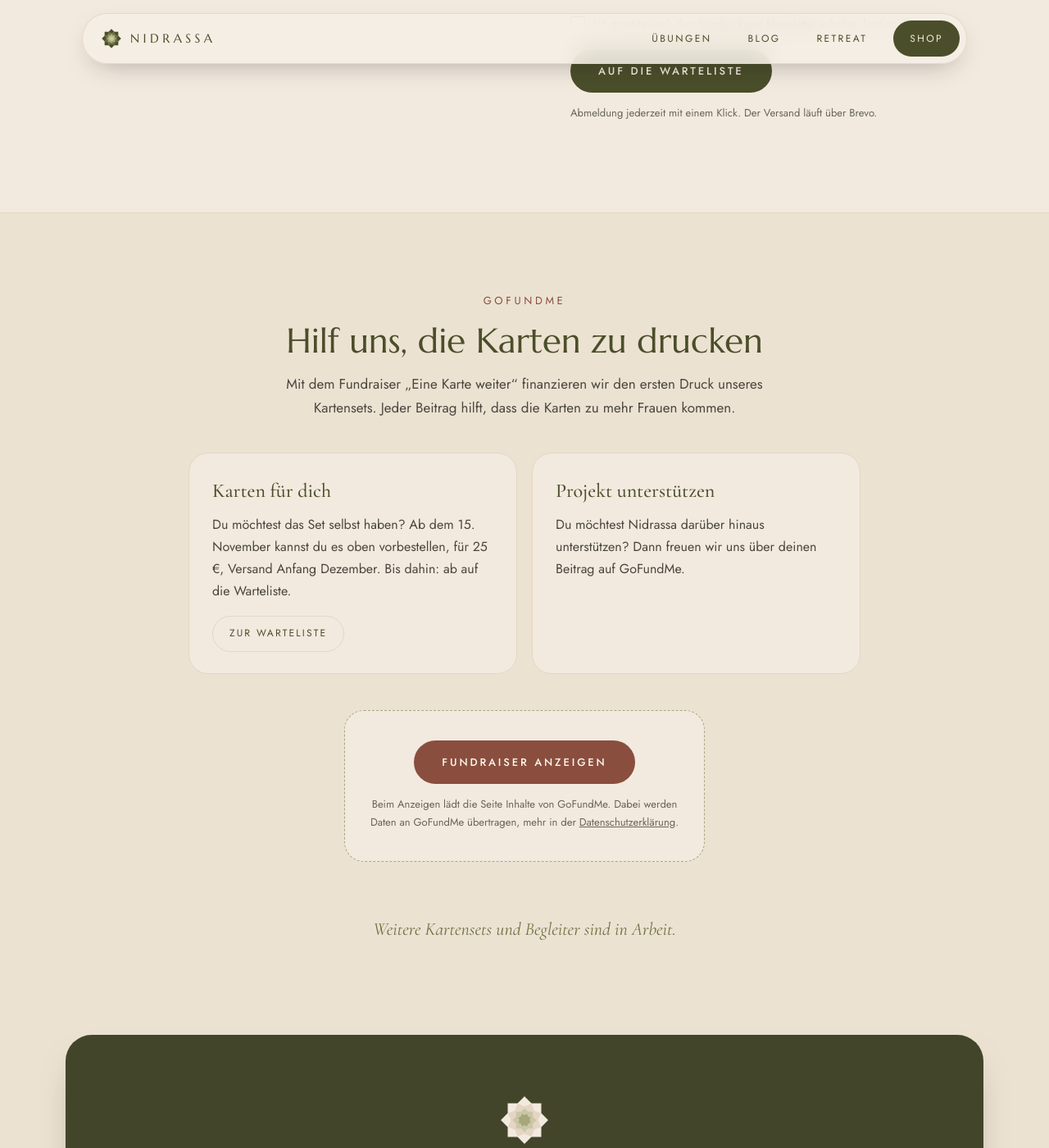
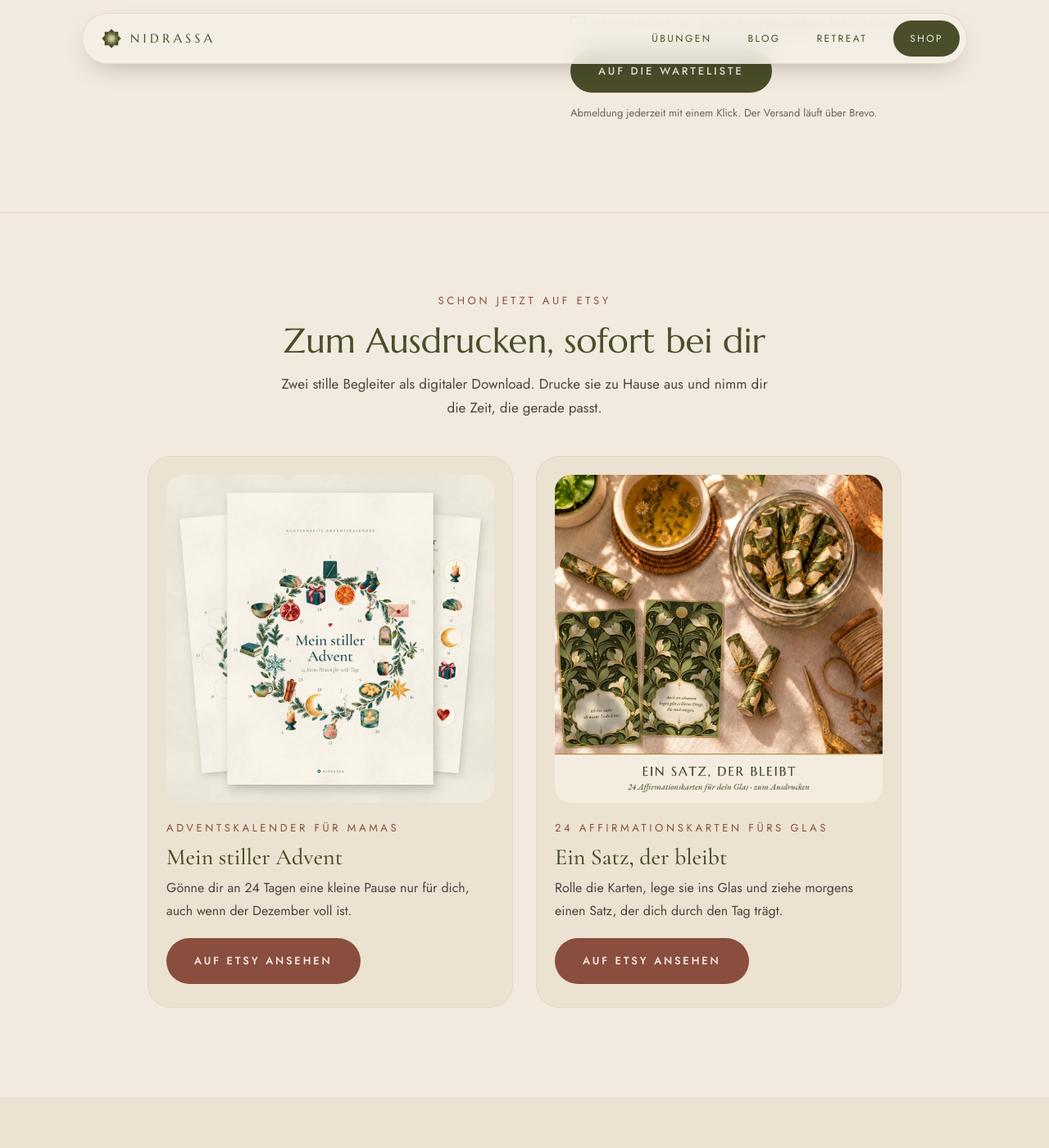
Before and after one commit to Alephantom/nidrassa, a Jekyll site: the page built from shop.html, in a window 1280 px wide and 1400 px high, scrolled down 1171 px. Shown: the whole window at 82% size. Built offline with Jekyll 4.4.1, drawn with Linux system fonts in a browser that asks for light colours.

Commit message:
Shop: Etsy-Produkte (Mein stiller Advent, Ein Satz, der bleibt) (#1)
* Shop: show the two live Etsy printables below Eine Frage weiter

* Shop: use the official nidrassa.etsy.com listing links

---------

Co-authored-by: Cleo (Nidrassa) <cleo@nidrassa.com>

```diff
--- a/_data/shop.yml
+++ b/_data/shop.yml
@@ -5,3 +5,19 @@ open_at: "2026-11-15T00:00:00+01:00"   # countdown on /karten-danke/ (Spanish/Ge
 perks:
   - "Den Mama-Tochter-Adventskalender als kostenlosen Download"
   - "10 % auf „Eine Frage weiter“"
+
+# Digital products already live on Etsy, shown on /shop/ below "Eine Frage weiter".
+# No prices here on purpose (they change on Etsy). Images: 1200 px webp in /assets/.
+etsy:
+  - name: "Mein stiller Advent"
+    eyebrow: "Adventskalender für Mamas"
+    desc: "Gönne dir an 24 Tagen eine kleine Pause nur für dich, auch wenn der Dezember voll ist."
+    image: /assets/shop-etsy-advent.webp
+    alt: "Adventskalender „Mein stiller Advent“: Cover mit gemaltem Kranz aus Zweigen und kleinen Adventsdingen"
+    url: "https://nidrassa.etsy.com/listing/4598280320/advent-calendar-for-women-and-mothers-24"
+  - name: "Ein Satz, der bleibt"
+    eyebrow: "24 Affirmationskarten fürs Glas"
+    desc: "Rolle die Karten, lege sie ins Glas und ziehe morgens einen Satz, der dich durch den Tag trägt."
+    image: /assets/shop-etsy-affirmationen.webp
+    alt: "Gerollte Affirmationskarten in olivgrün und gold in einem Glas, daneben zwei offene Karten und Tee"
+    url: "https://nidrassa.etsy.com/listing/4598963310/perfect-for-christmas-affirmation-cards"
--- a/assets/styles.css
+++ b/assets/styles.css
@@ -545,6 +545,15 @@ a { color: inherit; }
 .gfm-consent a { color: inherit; }
 .fund-widget { max-width: 440px; margin: 44px auto 0; border-radius: 20px; overflow: hidden; }
 .shop-next { margin-top: 64px; text-align: center; font-family: var(--serif); font-style: italic; font-size: 22px; color: var(--moss); }
+.etsy-shop { border-top: 1px solid var(--sand); }
+.etsy-grid { display: grid; grid-template-columns: 1fr 1fr; gap: 28px; max-width: 920px; margin: 44px auto 0; }
+.etsy-card { padding: 22px 22px 28px; border-radius: 28px; background: var(--paper); border: 1px solid var(--sand); display: flex; flex-direction: column; }
+.etsy-card .photo { aspect-ratio: 1 / 1; border-radius: 20px; }
+.etsy-card .eyebrow { margin-top: 20px; }
+.etsy-card h3 { font-family: var(--serif); font-weight: 500; font-size: 28px; line-height: 1.15; color: var(--olive); margin-top: 8px; }
+.etsy-card p:not(.eyebrow) { margin-top: 8px; font-size: 16px; color: #4a463f; flex: 1; }
+.etsy-card .btn { margin-top: 20px; align-self: flex-start; border-radius: 999px; }
+@media (max-width: 760px) { .etsy-grid { grid-template-columns: 1fr; } .etsy-card .btn { align-self: stretch; text-align: center; } }
 
 .btn {
   display: inline-block; text-decoration: none;
--- a/shop.html
+++ b/shop.html
@@ -83,6 +83,28 @@ waitlist_action: "https://1e4bd713.sibforms.com/serve/MUIFAMhTxOOAzFJSB67AX7bd4X
   </div>
 </section>
 
+<!-- Digital products already on Etsy (data: _data/shop.yml → etsy) -->
+<section class="shop etsy-shop" id="auf-etsy">
+  <div class="wrap">
+    <div class="fund-head">
+      <p class="eyebrow">Schon jetzt auf Etsy</p>
+      <h2>Zum Ausdrucken, sofort bei dir</h2>
+      <p>Zwei stille Begleiter als digitaler Download. Drucke sie zu Hause aus und nimm dir die Zeit, die gerade passt.</p>
+    </div>
+    <div class="etsy-grid">
+      {%- for item in site.data.shop.etsy %}
+      <article class="etsy-card">
+        <div class="photo"><img src="{{ item.image }}" alt="{{ item.alt }}" loading="lazy" width="1200" height="1200"></div>
+        <p class="eyebrow">{{ item.eyebrow }}</p>
+        <h3>{{ item.name }}</h3>
+        <p>{{ item.desc }}</p>
+        <a class="btn" href="{{ item.url }}" target="_blank" rel="noopener">Auf Etsy ansehen</a>
+      </article>
+      {%- endfor %}
+    </div>
+  </div>
+</section>
+
 <!-- Fundraiser: GoFundMe loads only after a click (see assets/site.js) -->
 <section class="shop fundraiser" id="fundraiser">
   <div class="wrap">
```
Also changed, not shown: assets/shop-etsy-advent.webp (added), assets/shop-etsy-affirmationen.webp (added).
